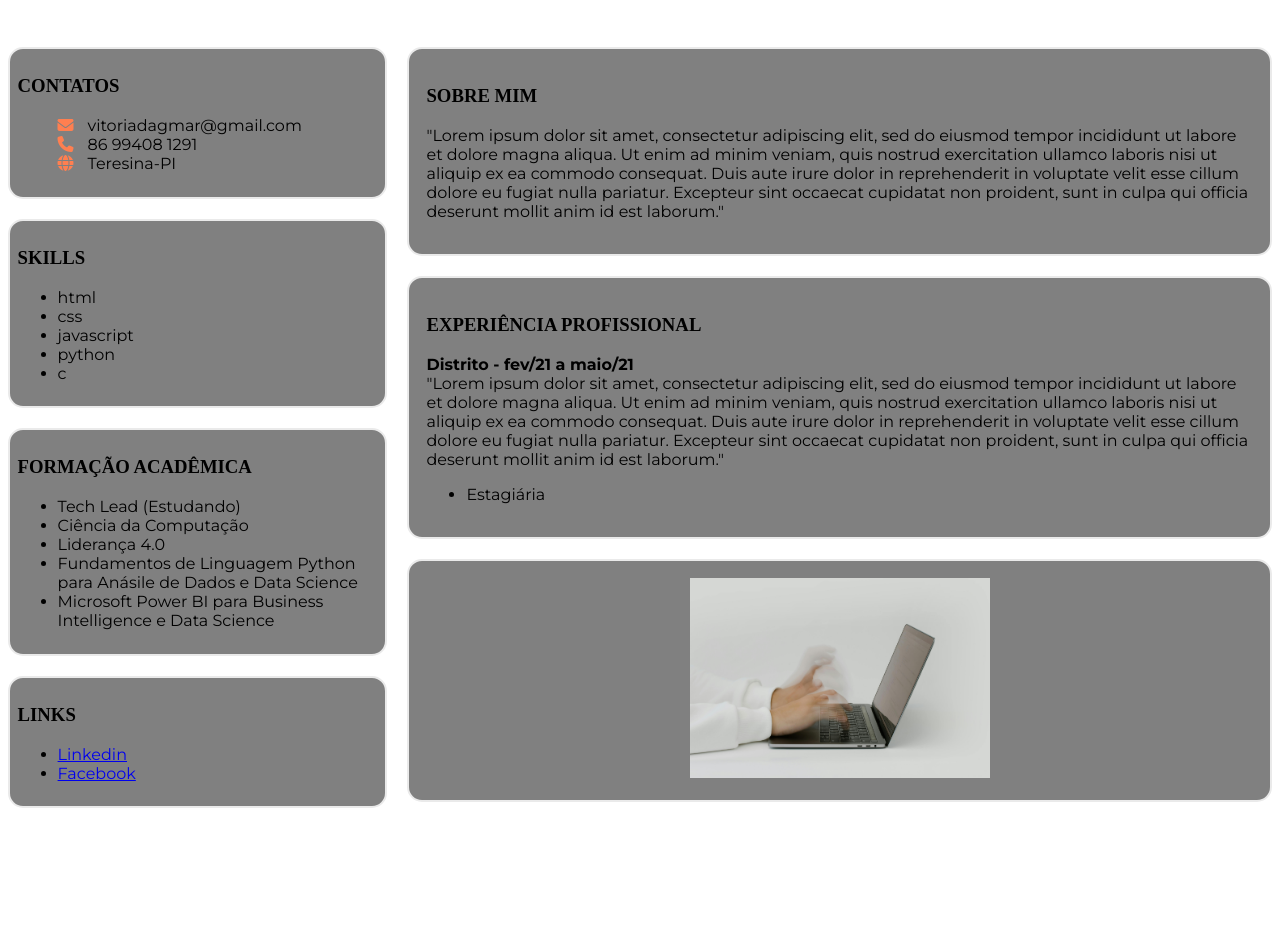
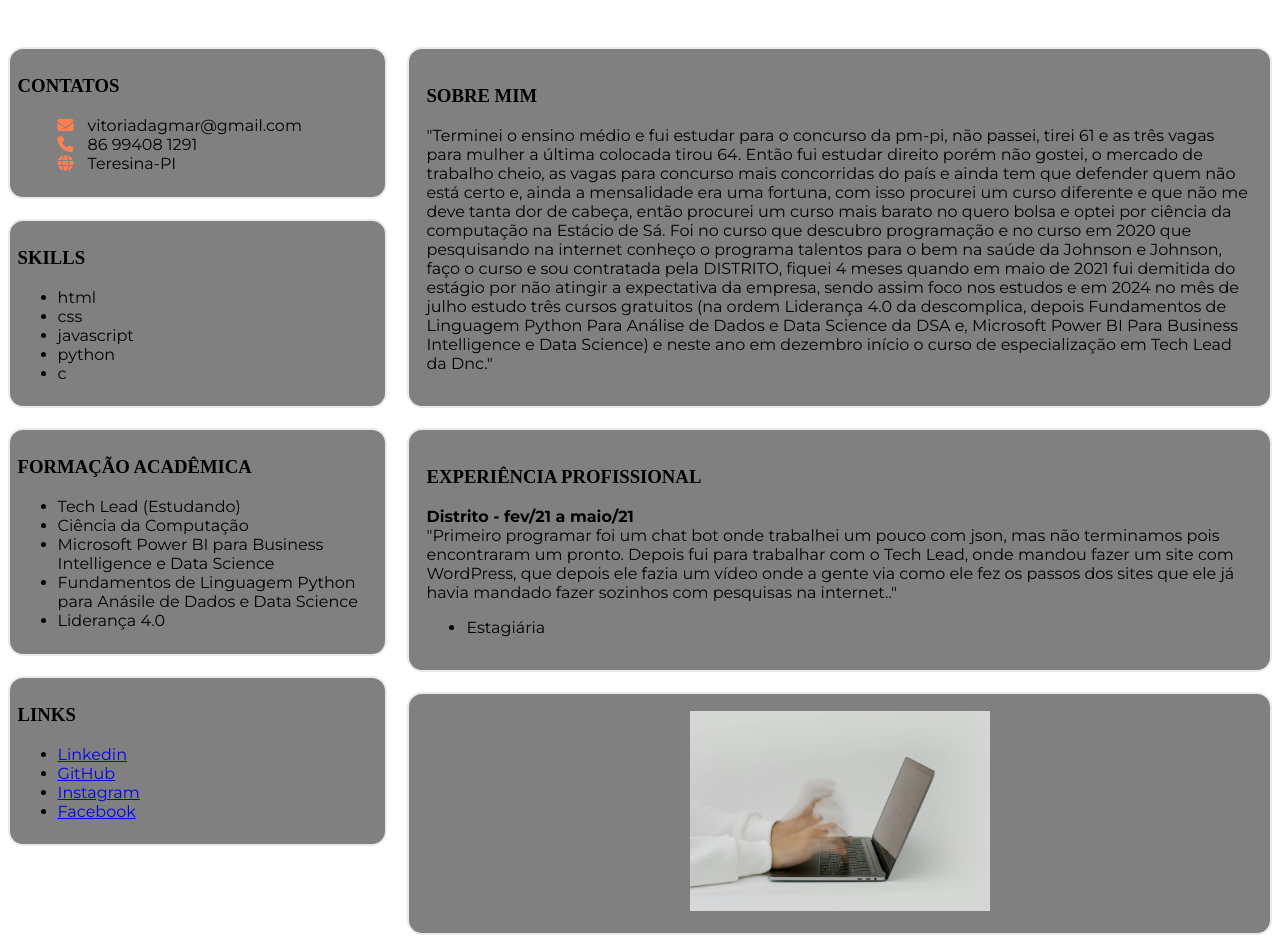
Before and after one commit to Vitori1/curriculo-vitae, a plain HTML site: page index.html in a window 1280 px wide. Shown: the part 117-1060 px from the top of the page. Before the commit the page ends 933 px from the top, so only its background shows below. Drawn offline with Linux system fonts and the light colour scheme; a web font is replaced by a local one.

Commit message:
Reformed index.html

```diff
--- a/index.html
+++ b/index.html
@@ -42,16 +42,18 @@
 				<ul id="">
 					<li>Tech Lead (Estudando)</li>
 					<li>Ciência da Computação</li>
+					<li>Microsoft Power BI para Business Intelligence e Data Science</li>
+					<li>Fundamentos de Linguagem Python para Anásile de Dados e Data Science</li>
 					<li>Liderança 4.0</li>
-					<li>Fundamentos de Linguagem Python para Anásile de Dados e Data Science</li>
-					<li>Microsoft Power BI para Business Intelligence e Data Science</li>
 				</ul>
 			</div>
 			<div class="card">
 				<h3>Links</h3>
 				<ul id="">
-					<li><a target="_blank" href="https://www.linkedin.com/">Linkedin</a></li>
-					<li><a target="_blank" href="https://www.facebook.com/">Facebook</a></li>
+					<li><a target="_blank" href="https://www.linkedin.com/in/vitória-pinheiro-3792391b7/">Linkedin</a></li>
+					<li><a target="_blank" href="https://github.com/Vitori1">GitHub</a></li>
+					<li><a target="_blank" href="https://www.instagram.com/vitoria6302/">Instagram</a></li>
+					<li><a target="_blank" href="https://www.facebook.com/vitoria.pinheiro.90?locale=pt_BR">Facebook</a></li>
 				</ul>
 			</div>
 		</div>
@@ -59,14 +61,14 @@
 			<div class="card">
 				<h3>Sobre mim</h3>
 				<p>
-					"Lorem ipsum dolor sit amet, consectetur adipiscing elit, sed do eiusmod tempor incididunt ut labore et dolore magna aliqua. Ut enim ad minim veniam, quis nostrud exercitation ullamco laboris nisi ut aliquip ex ea commodo consequat. Duis aute irure dolor in reprehenderit in voluptate velit esse cillum dolore eu fugiat nulla pariatur. Excepteur sint occaecat cupidatat non proident, sunt in culpa qui officia deserunt mollit anim id est laborum."
+					"Terminei o ensino médio e fui estudar para o concurso da pm-pi, não passei, tirei 61 e as três vagas para mulher a última colocada tirou 64. Então fui estudar direito porém não gostei, o mercado de trabalho cheio, as vagas para concurso mais concorridas do país e ainda tem que defender quem não está certo e, ainda a mensalidade era uma fortuna, com isso procurei um curso diferente e que não me deve tanta dor de cabeça, então procurei um curso mais barato no quero bolsa e optei por ciência da computação na Estácio de Sá. Foi no curso que descubro programação e no curso em 2020 que pesquisando na internet conheço o programa talentos para o bem na saúde da Johnson e Johnson, faço o curso e sou contratada pela DISTRITO, fiquei 4 meses quando em maio de 2021 fui demitida do estágio por não atingir a expectativa da empresa, sendo assim foco nos estudos e em 2024 no mês de julho estudo três cursos gratuitos (na ordem Liderança 4.0 da descomplica, depois Fundamentos de Linguagem Python Para Análise de Dados e Data Science da DSA e, Microsoft Power BI Para Business Intelligence e Data Science) e neste ano em dezembro início o curso de especialização em Tech Lead da Dnc."
 				</p>
 			</div>
 			<div class="card">
 				<h3>Experiência Profissional</h3>
 				<p>
 					<b>Distrito - fev/21 a maio/21</b><br>
-					"Lorem ipsum dolor sit amet, consectetur adipiscing elit, sed do eiusmod tempor incididunt ut labore et dolore magna aliqua. Ut enim ad minim veniam, quis nostrud exercitation ullamco laboris nisi ut aliquip ex ea commodo consequat. Duis aute irure dolor in reprehenderit in voluptate velit esse cillum dolore eu fugiat nulla pariatur. Excepteur sint occaecat cupidatat non proident, sunt in culpa qui officia deserunt mollit anim id est laborum."
+					"Primeiro programar foi um chat bot onde trabalhei um pouco com json, mas não terminamos pois encontraram um pronto. Depois fui para trabalhar com o Tech Lead, onde mandou fazer um site com WordPress, que depois ele fazia um vídeo onde a gente via como ele fez os passos dos sites que ele já havia mandado fazer sozinhos com pesquisas na internet.."
 					<ul>
 						<li>Estagiária</li>
 					</ul>
```
